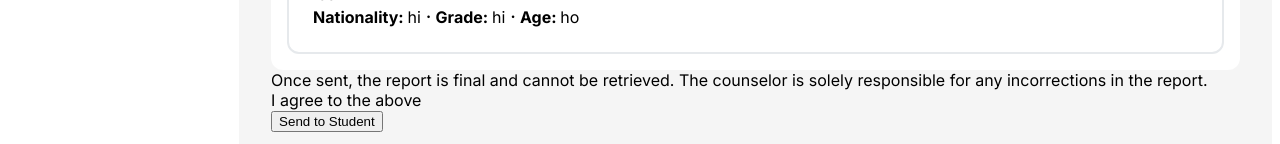
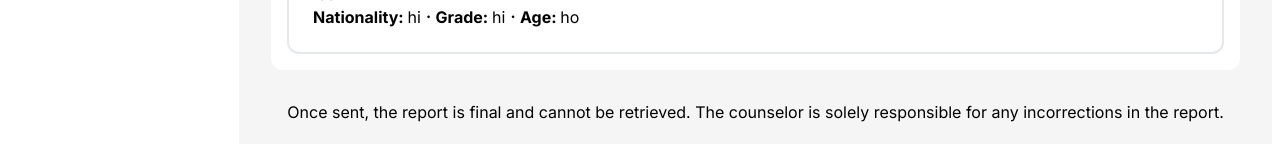
Before and after one commit to San-Goon/ECLAB, a Next.js app: page /ec-report/student in a window 1280 px wide. Shown: the part 656-800 px from the top of the page. Built offline with nearby package versions, Linux system fonts and the light colour scheme.

Commit message:
feat: make agreement section

```diff
--- a/app/ec-report/_component/Details.tsx
+++ b/app/ec-report/_component/Details.tsx
@@ -2,6 +2,7 @@ import { Response } from "@/model/Response";
 
 import style from "./details.module.css";
 import Card from "@/app/ec-report/_component/Card";
+import AgreementSection from "@/app/ec-report/_component/AgreementSection";
 
 export default function Details({ data }: Response) {
   return (
@@ -73,12 +74,7 @@ export default function Details({ data }: Response) {
         </div>
         <Card />
       </div>
-      <div>
-        Once sent, the report is final and cannot be retrieved. The counselor is
-        solely responsible for any incorrections in the report.
-        <div>I agree to the above</div>
-        <button>Send to Student</button>
-      </div>
+      <AgreementSection />
     </div>
   );
 }
```
